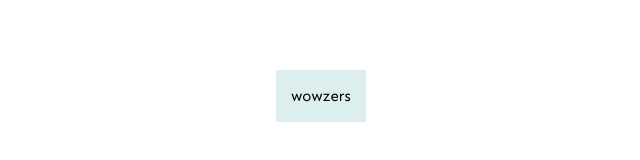
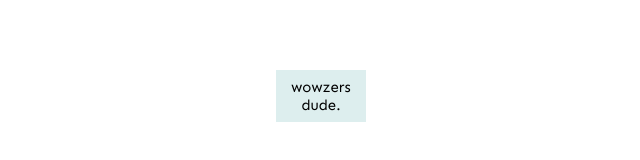
Before and after one commit to thatpeskylimey/cyculp.in, a plain HTML site: page hexagons.html in a window 1280 px wide. Shown: the part 312-472 px from the top of the page, 319-959 px from the left. Drawn offline with Linux system fonts and the light colour scheme.

Commit message:
updates for test

```diff
--- a/hexagons.html
+++ b/hexagons.html
@@ -11,7 +11,7 @@
     <body>
 
         <div class="content">
-            <div class="hex">wowzers</div>
+            <div class="hex">wowzers dude.</div>
         </div>
 
     </body>
```
